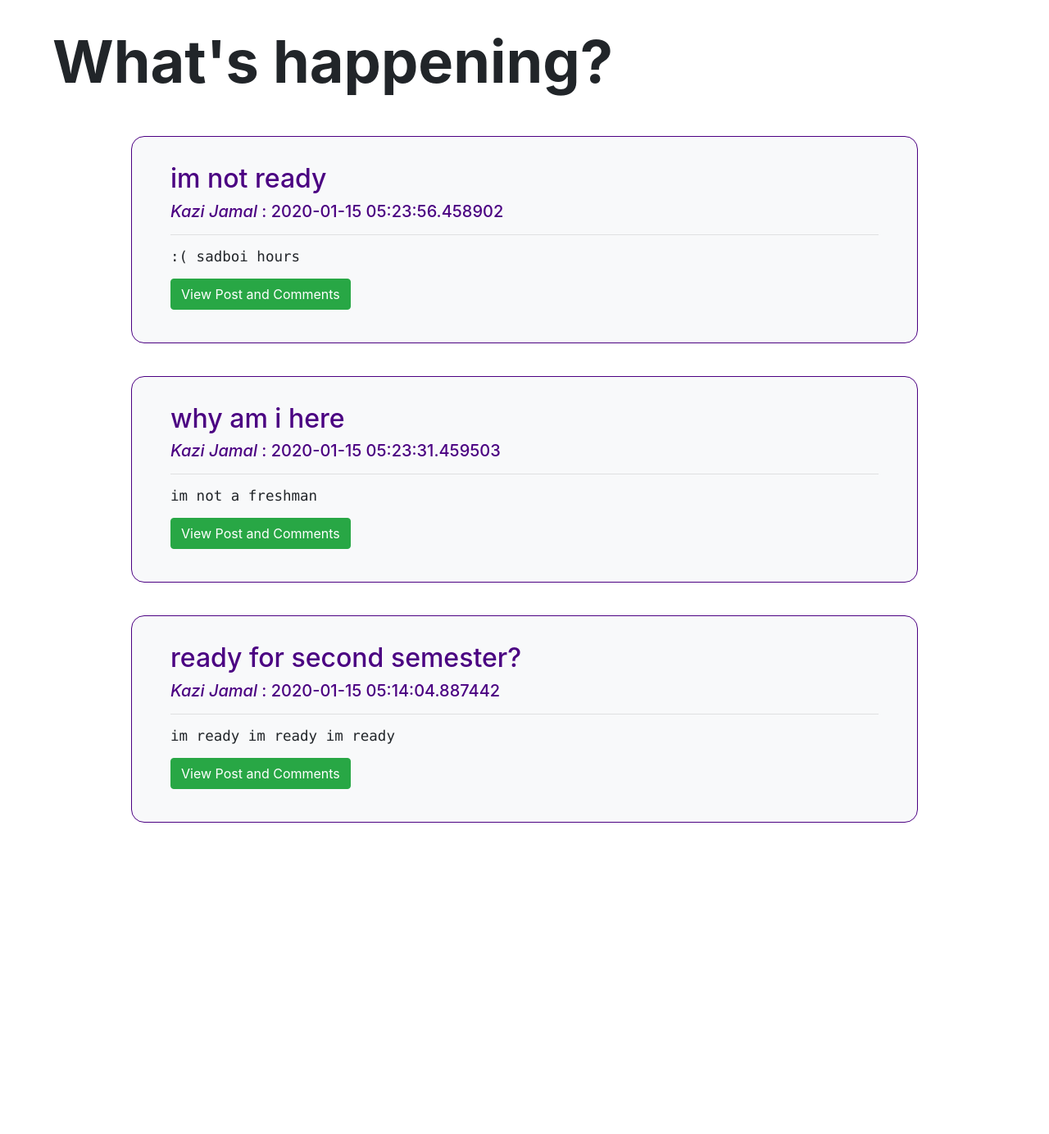
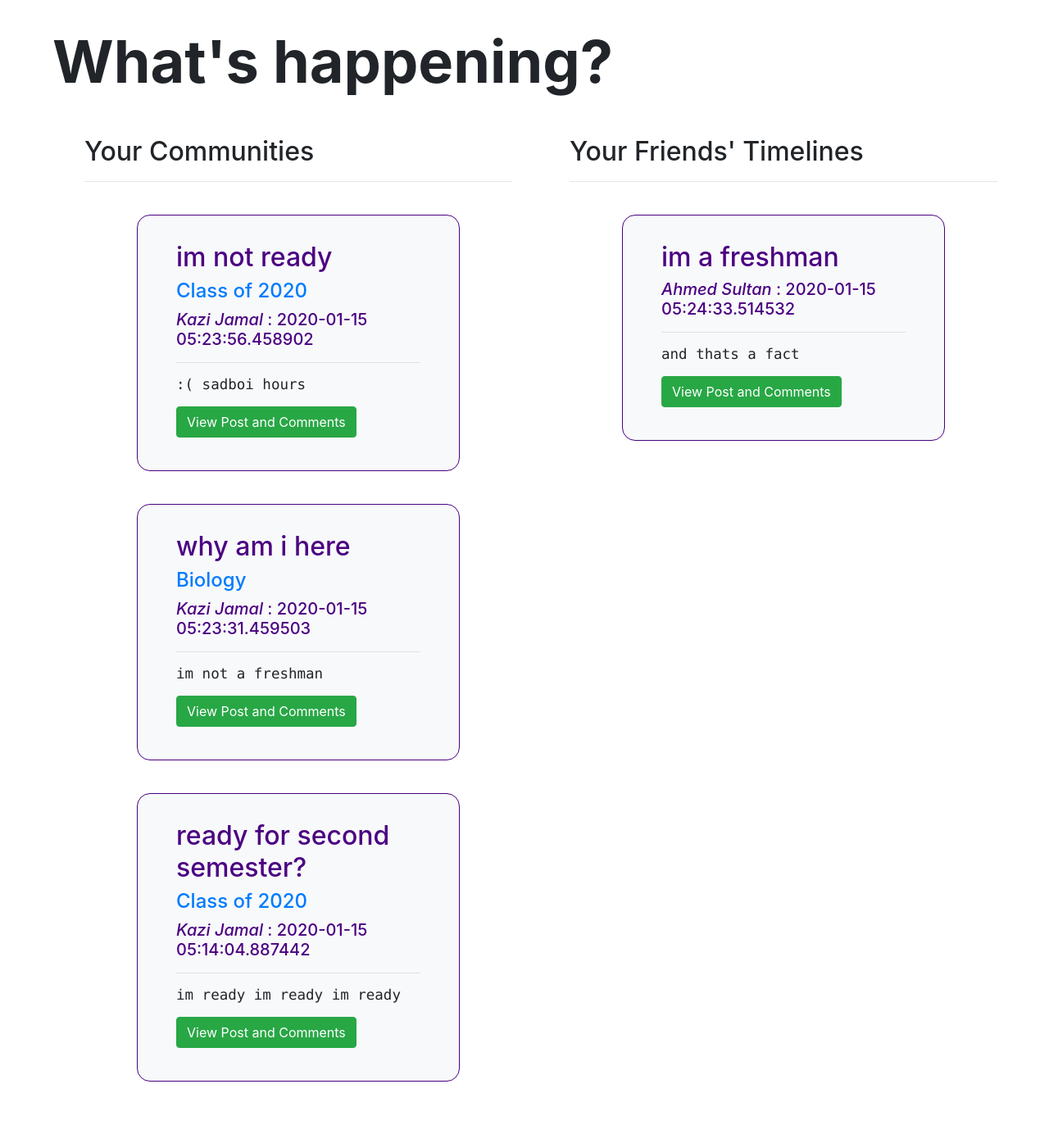
Before and after one commit to ahmedksultan/inpeach, a Flask app: page /feed in a window 1280 px wide. Shown: the part 80-1464 px from the top of the page at 82% size. Before the commit the page ends 1084 px from the top, so only its background shows below. Run offline with Flask 2, Linux system fonts and the light colour scheme; a user stored in the database is signed in; data comes from the database, SQL or seed files in the repository; both versions use the stored data as it was after the commit; some libraries are stand-ins or nearby versions.

Commit message:
community links and timeline posts on feed

```diff
--- a/app.py
+++ b/app.py
@@ -50,11 +50,17 @@ def dashboard():
 @app.route("/feed")
 @login_required
 def feed():
-    post_data = feedfunctions.getPosts(session['userID'])
-    posts = {}
-    for post in post_data:
-        posts[post] = postsfunctions.getCreator(post.postID)
-    return render_template("feed.html", posts=posts)
+    communitypost_data = feedfunctions.getCommunityPosts(session['userID'])
+    communityposts = {}
+    for post in communitypost_data:
+        communityposts[post] = []
+        communityposts[post].append(postsfunctions.getCreator(post.postID))
+        communityposts[post].append(communitiesfunctions.getCommunity(post.communityID))
+    timelinepost_data = feedfunctions.getTimelinePosts(session['userID'])
+    timelineposts = {}
+    for post in timelinepost_data:
+        timelineposts[post] = postsfunctions.getCreator(post.postID)
+    return render_template("feed.html", communityposts=communityposts, timelineposts=timelineposts)
 
 @app.route("/friends")
 @login_required
--- a/doc/devlog.txt
+++ b/doc/devlog.txt
@@ -88,3 +88,7 @@ Polished up code in feed.html and app.py
 
 kaziJ -- 2020-01-14 14:50
 Added ability to view members of a community.
+
+kaziJ -- 2020-01-15 00:28
+Display friends' timelines posts on feed.
+Display links to community for each community post on feed.
--- a/templates/feed.html
+++ b/templates/feed.html
@@ -5,13 +5,18 @@
      <h1 class="display-3" style="font-weight: 700; padding-left: 5vw; padding-top: 5vh;">What's happening?</h1>
 </div>
 
-<div class="my-5">
-    {% for post in posts %}
+<div class="row m-5">
+    <div class="col">
+        <ul>
+            <h2>Your Communities</h2>
+            <hr>
+            {% for post in communityposts %}
             <div class="row" style="margin-left: 5vw; margin-right: 5vw; margin-top: 5vh;">
-        <div class="container col-md-10 bg-light border border-primary" style="padding: 2em; border-radius: 1em;">
+                <div class="container bg-light border border-primary" style="padding: 2em; border-radius: 1em;">
                     <div class="col">
                         <h2>{{ post.title }}</h2>
-                <h5> <i>{{ posts[post].displayName }}</i> : {{ post.timestamp }}<h5>
+                        <h4><a href="community/{{ communityposts[post][1].communityID }}">{{ communityposts[post][1].name }}</a></h4>
+                        <h5> <i>{{ communityposts[post][0].displayName }}</i> : {{ post.timestamp }}<h5>
                         <hr>
                         <pre>{{ post.content }}</pre>
                         <a href="/post/{{ post.postID }}" class="btn btn-success">View Post and Comments</a>
@@ -19,6 +24,27 @@
                 </div>
             </div>
             {% endfor %}
+        </ul>
+    </div>
+    <div class="col">
+        <ul>
+            <h2>Your Friends' Timelines</h2>
+            <hr>
+            {% for post in timelineposts %}
+            <div class="row" style="margin-left: 5vw; margin-right: 5vw; margin-top: 5vh;">
+                <div class="container bg-light border border-primary" style="padding: 2em; border-radius: 1em;">
+                    <div class="col">
+                        <h2>{{ post.title }}</h2>
+                        <h5> <i>{{ timelineposts[post].displayName }}</i> : {{ post.timestamp }}<h5>
+                        <hr>
+                        <pre>{{ post.content }}</pre>
+                        <a href="/post/{{ post.postID }}" class="btn btn-success">View Post and Comments</a>
+                    </div>
+                </div>
+            </div>
+            {% endfor %}
+        </ul>
+    </div>
 </div>
 
 {% endblock %}
--- a/utl/feed.py
+++ b/utl/feed.py
@@ -1,9 +1,17 @@
-from .models import db, User, Community, Post, Member
+from .models import db, User, Community, Post, Member, Friend
 
-def getPosts(userID):
+def getCommunityPosts(userID):
     members = Member.query.filter_by(userID=userID).all()
     communityID = []
     for member in members:
         communityID.append(member.communityID)
     posts = Post.query.filter(Post.communityID.in_(communityID)).order_by(Post.timestamp.desc())
     return posts
+
+def getTimelinePosts(userID):
+    friends = Friend.query.filter_by(userID=userID)
+    friendID = []
+    for friend in friends:
+        friendID.append(friend.friendID)
+    posts = Post.query.filter(Post.communityID==None, Post.userID.in_(friendID)).order_by(Post.timestamp.desc())
+    return posts
```
Also changed, not shown: site.db. Lines whose indentation alone changed are shown as unchanged.
